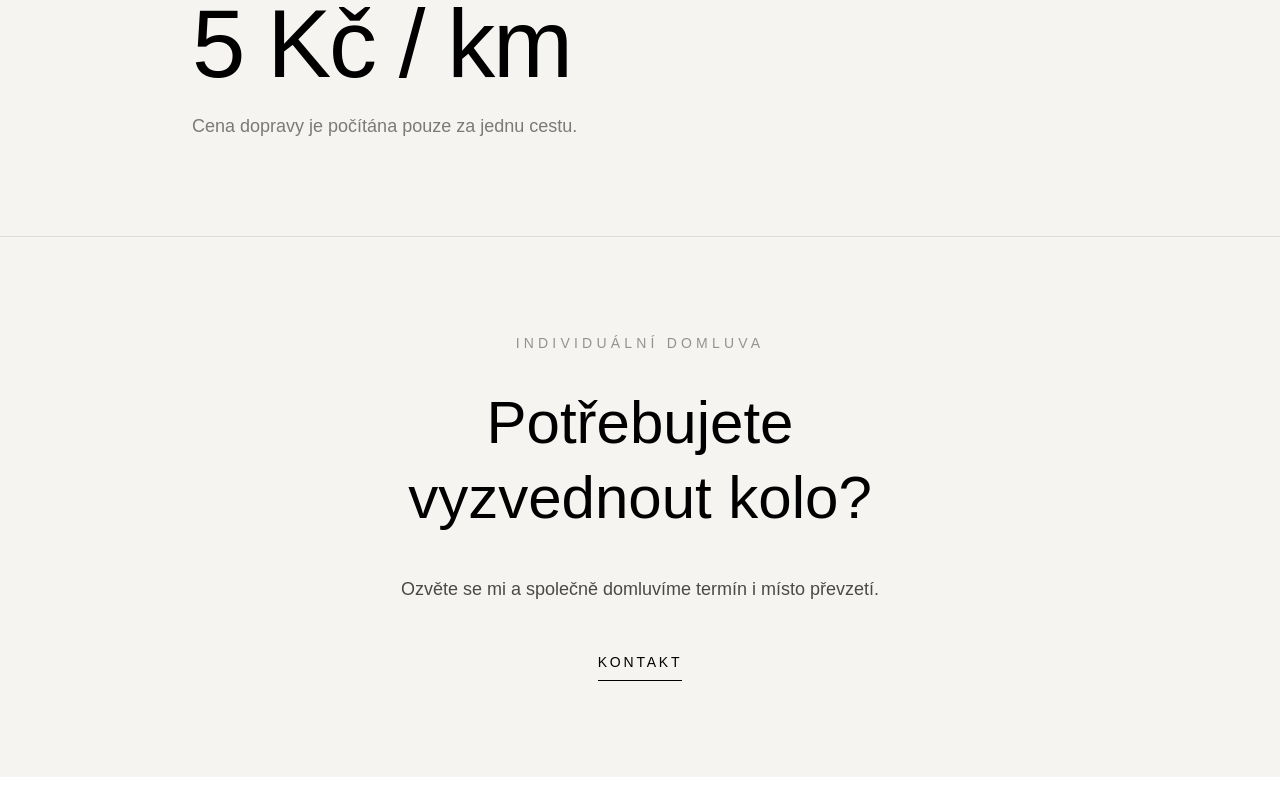
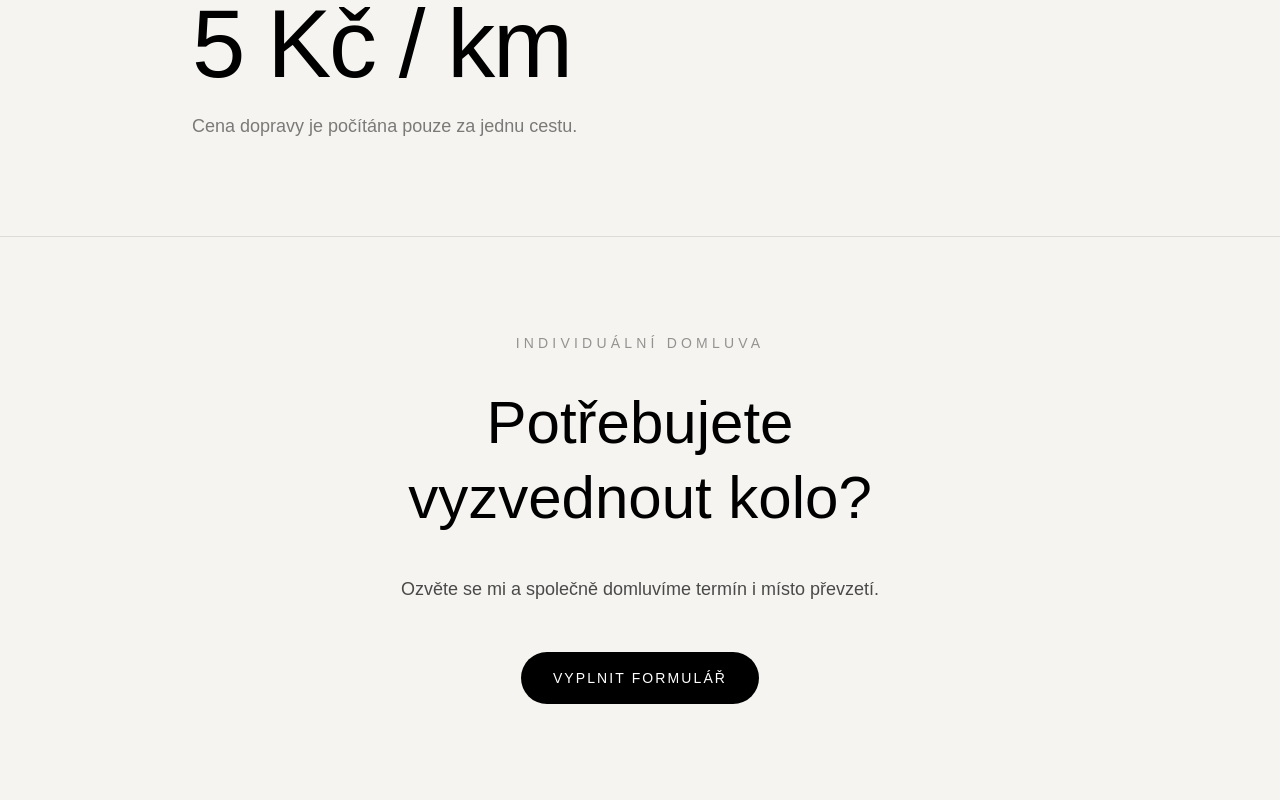
Before and after one commit to marcelboranek-beep/cyclinglab-live, a Next.js app: page /vyzvednuti in a window 1280 px wide. Shown: the part 1797-2597 px from the top of the page. Before the commit the page ends 2574 px from the top, so only its background shows below. Built offline with nearby package versions, Linux system fonts and the light colour scheme.

Commit message:
Přidáno tlačítko Vyplnit formulář

```diff
--- a/app/vyzvednuti/page.tsx
+++ b/app/vyzvednuti/page.tsx
@@ -136,11 +136,11 @@ export default function Vyzvednuti() {
           </p>
 
           <a
-            href="/kontakt"
-            className="mt-12 inline-block border-b border-black pb-2 uppercase tracking-[0.2em] text-sm"
-          >
-            Kontakt
-          </a>
+  href="/kontakt#formular"
+  className="mt-12 inline-flex items-center justify-center rounded-full bg-black px-8 py-4 text-sm font-medium uppercase tracking-[0.15em] text-white transition hover:bg-neutral-800"
+>
+  Vyplnit formulář
+</a>
 
         </div>
       </section>
```
